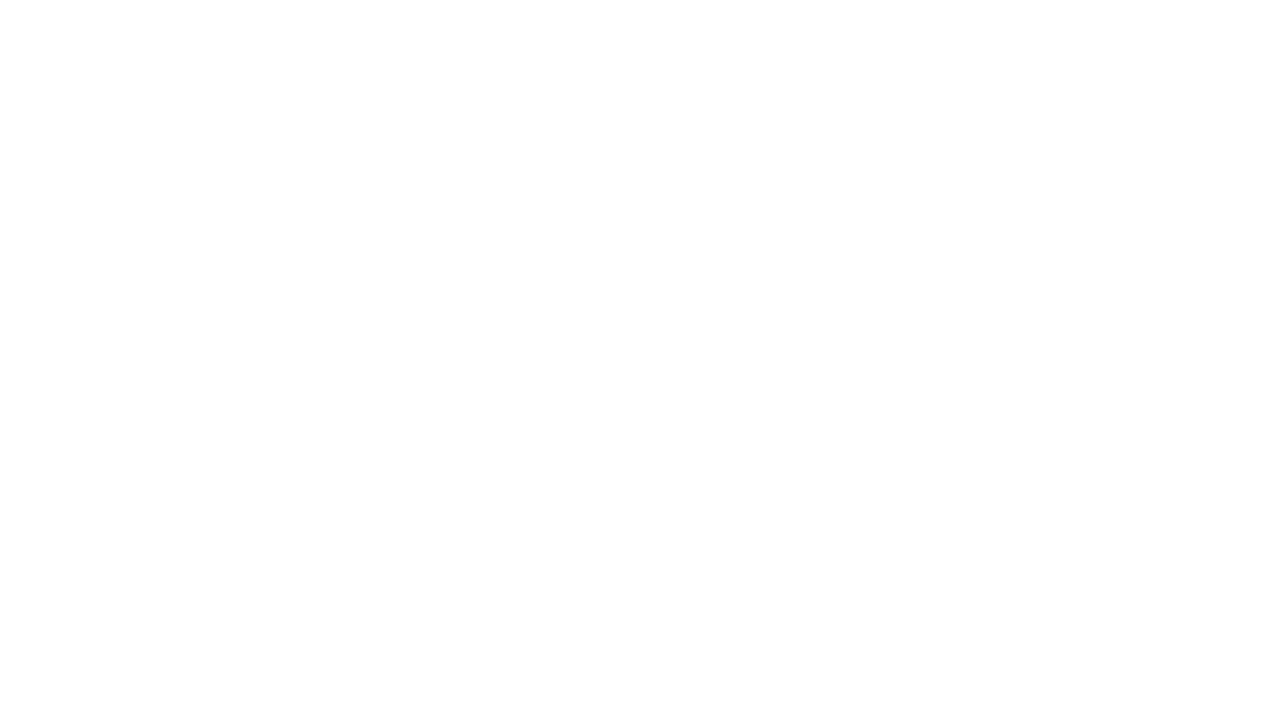
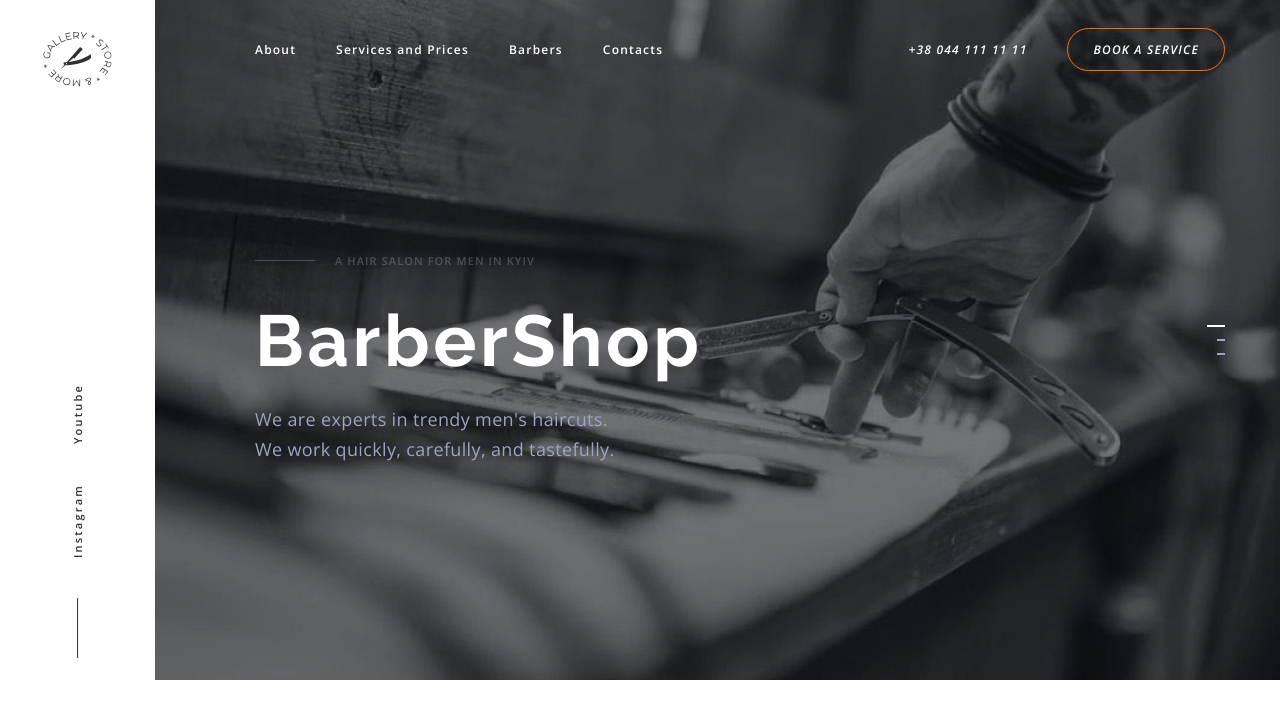
Before and after one commit to subatyucel/goit-barber-shop, a plain HTML site: page index.html in a window 1280 px wide. Drawn offline with nearby package versions, Linux system fonts and the light colour scheme.

Commit message:
hero section and sidebar completed

```diff
--- a/index.html
+++ b/index.html
@@ -3,7 +3,68 @@
   <head>
     <meta charset="UTF-8" />
     <meta name="viewport" content="width=device-width, initial-scale=1.0" />
-    <title>Document</title>
+    <title>BarberShop</title>
+    <link rel="stylesheet" href="./styles/style.css" />
+    <!-- OPEN SANS -->
+    <link rel="preconnect" href="https://fonts.googleapis.com" />
+    <link rel="preconnect" href="https://fonts.gstatic.com" crossorigin />
+    <link
+      href="https://fonts.googleapis.com/css2?family=Open+Sans:ital,wght@0,300..800;1,300..800&family=Raleway:ital,wght@0,100..900;1,100..900&display=swap"
+      rel="stylesheet"
+    />
   </head>
-  <body></body>
+  <body>
+    <header class="header">
+      <aside class="sidebar">
+        <img src="./images/logo.svg" width="68.93" height="55.46" />
+        <ul class="sidebar-list">
+          <li><div class="sidebar-line"></div></li>
+          <li><a class="sidebar-link" href="">Instagram</a></li>
+          <li><a class="sidebar-link" href="">Youtube</a></li>
+        </ul>
+      </aside>
+      <div class="hero">
+        <div class="main-nav">
+          <nav class="main-nav-left">
+            <ul class="main-nav-left-list">
+              <li><a href="" class="main-nav-link">About</a></li>
+              <li><a href="" class="main-nav-link">Services and Prices</a></li>
+              <li><a href="" class="main-nav-link">Barbers</a></li>
+              <li><a href="" class="main-nav-link">Contacts</a></li>
+            </ul>
+          </nav>
+
+          <address class="main-nav-right">
+            <ul class="main-nav-right-list">
+              <li>
+                <a href="tel:+380441111111" class="main-nav-link"
+                  >+38 044 111 11 11</a
+                >
+              </li>
+              <li>
+                <a class="main-nav-btn main-nav-link" href="">BOOK A SERVICE</a>
+              </li>
+            </ul>
+          </address>
+        </div>
+
+        <div class="hero-content">
+          <ul class="hero-content-list">
+            <li class="hero-content-list-item">
+              <div class="hero-content-line"></div>
+            </li>
+            <li class="hero-content-list-item">
+              <p class="hero-subtitle">A hair salon for men in Kyiv</p>
+            </li>
+          </ul>
+
+          <h1 class="hero-title">BarberShop</h1>
+          <p class="hero-text">
+            We are experts in trendy men's haircuts. <br />
+            We work quickly, carefully, and tastefully.
+          </p>
+        </div>
+      </div>
+    </header>
+  </body>
 </html>
--- a/styles/style.css
+++ b/styles/style.css
@@ -0,0 +1,189 @@
+/* GLOBAL */
+*,
+*::before,
+*::after {
+  box-sizing: border-box;
+}
+
+body {
+  margin: 0;
+}
+
+ul {
+  margin: 0;
+  padding: 0;
+  list-style-type: none;
+}
+
+a {
+  text-decoration: none;
+}
+
+.container {
+  padding: 130px 55px;
+}
+
+/* TYPOGRAPHY */
+.sidebar-link {
+  font-family: "Open Sans", sans-serif;
+  font-size: 11px;
+  font-weight: 600;
+  line-height: 14.98px;
+  letter-spacing: 0.2em;
+  text-align: left;
+}
+
+.main-nav-link {
+  font-family: "Open Sans", sans-serif;
+  font-size: 12px;
+  font-weight: 600;
+  line-height: 16.34px;
+  letter-spacing: 0.1em;
+  text-align: left;
+}
+
+.hero-subtitle {
+  font-family: "Open Sans", sans-serif;
+  font-size: 11px;
+  font-weight: 600;
+  line-height: 14.98px;
+  letter-spacing: 0.1em;
+  text-align: left;
+}
+
+.hero-title {
+  font-family: "Raleway", sans-serif;
+  font-size: 72px;
+  font-weight: 700;
+  line-height: 84.53px;
+  letter-spacing: 0.05em;
+  text-align: left;
+}
+
+.hero-text {
+  font-family: "Open Sans", sans-serif;
+  font-size: 18px;
+  font-weight: 400;
+  line-height: 30px;
+  letter-spacing: 0.02em;
+  text-align: left;
+}
+
+/* HEADER */
+.header {
+  display: flex;
+}
+/* SIDEBAR */
+.sidebar {
+  width: 155px;
+  height: 680px;
+  display: flex;
+  flex-direction: column;
+  justify-content: space-between;
+  align-items: center;
+  padding: 32px 0 150px 0;
+}
+
+.sidebar-line {
+  width: 60px;
+  height: 1px;
+  background-color: #303030;
+}
+
+.sidebar-list {
+  transform: rotate(-90deg);
+  display: flex;
+  align-items: center;
+  gap: 40px;
+}
+
+.sidebar-link {
+  color: #303030;
+  transition: color 0.5s;
+}
+
+.sidebar-link:hover,
+.sidebar-link:focus {
+  color: #ff6c00;
+}
+
+/* HERO */
+.hero {
+  background-image: url("../images/hero-first.jpg");
+  background-size: cover;
+  padding-top: 40px;
+  width: 100%;
+  padding-left: 100px;
+}
+
+.main-nav {
+  display: flex;
+  justify-content: space-between;
+}
+
+.main-nav-link {
+  color: #fff;
+  transition: color 0.5s;
+}
+
+.main-nav-link:hover,
+.main-nav-link:focus {
+  color: #ff6c00;
+}
+
+.main-nav-left-list {
+  display: flex;
+  gap: 40px;
+}
+
+.main-nav-right-list {
+  display: flex;
+  gap: 40px;
+  margin-right: 55px;
+}
+
+.main-nav-btn {
+  color: #fff;
+  border: 1px solid #ff6c00;
+  border-radius: 25px;
+  padding: 12px 25px;
+  transition: background-color 0.5s;
+}
+
+.main-nav-btn:hover,
+.main-nav-btn:focus {
+  background-color: #ff6c00;
+  color: #fff;
+}
+
+.hero-content {
+  margin-top: 184px;
+  width: 500px;
+}
+.hero-content-list {
+  display: flex;
+  align-items: center;
+  gap: 20px;
+}
+
+.hero-content-line {
+  width: 60px;
+  height: 1px;
+  background-color: #9da4bd99;
+  opacity: 60%;
+}
+
+.hero-subtitle {
+  color: #9da4bd99;
+  opacity: 60%;
+  text-transform: uppercase;
+}
+
+.hero-title {
+  color: #fff;
+  margin: 20px 0;
+}
+
+.hero-text {
+  color: #9da4bd;
+}
```
Also changed, not shown: images/logo.svg (added).
